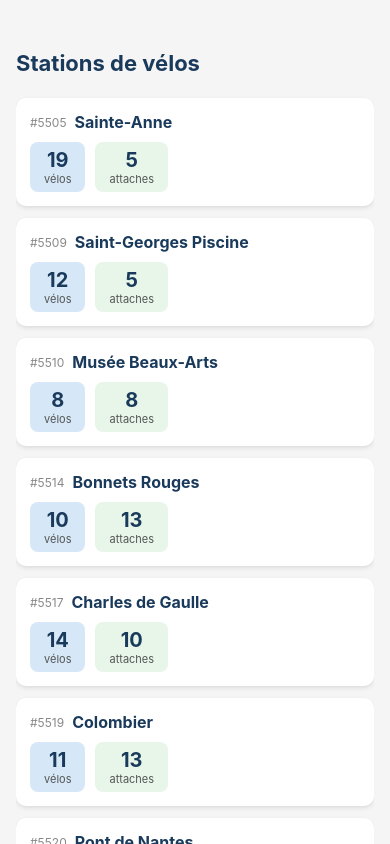
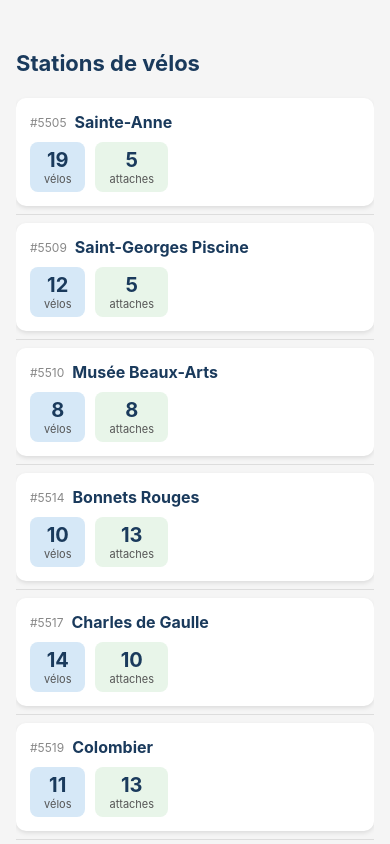
Before and after one commit to jujumichl/React-Tps, a React Native app in the folder tp4-flatlist/: screen / in a window 390 px wide. Built offline with nearby package versions, Linux system fonts and the light colour scheme.

Commit message:
Ajout du séparateur + du clic

```diff
--- a/tp4-flatlist/App.js
+++ b/tp4-flatlist/App.js
@@ -3,6 +3,12 @@ import { stations } from './data/stations';
 import ItemStation from './components/ItemStation';
 
 export default function App() {
+  function Separateur () {
+    return (
+      <View style={{ height: 1, backgroundColor: '#ddd', marginVertical: 2 }}    	/>
+    );
+  }
+
   return (
     <View style={styles.container}>
       <Text style={styles.titre}>Stations de vélos</Text>
@@ -11,6 +17,7 @@ export default function App() {
         data={stations}                         // on passe le tableau d'objets importés depuis stations.js
         keyExtractor={(item) =>                 // React a besoin d'une clé unique par élément pour optimiser les re-rendus. On utilise idstation converti en string.
           item.idstation.toString()}
+        ItemSeparatorComponent={Separateur}
         renderItem={({ item }) => (             // Reçoit un objet avec la propriété item. On déstructure avec ({ item }) pour accéder directement à l'objet station.
           <ItemStation station={item} />
         )}
--- a/tp4-flatlist/components/ItemStation.js
+++ b/tp4-flatlist/components/ItemStation.js
@@ -1,7 +1,12 @@
-import { View, Text, StyleSheet } from 'react-native';
+import { View, Text, StyleSheet, TouchableOpacity, Alert } from 'react-native';
 
 export default function ItemStation({ station }) {
+    function handlePress() {
+        Alert.alert(`Le nom de la station est : ${station.nom}`);
+    }
+
     return (
+        <TouchableOpacity onPress={handlePress}>
             <View style={styles.carte}>
                 {/* En-tete de la carte */}
                 <View style={styles.entete}>
@@ -26,6 +31,7 @@ export default function ItemStation({ station }) {
                     </View>
                 </View>
             </View>
+        </TouchableOpacity>
     );
 }
 
```
Lines whose indentation alone changed are shown as unchanged.
